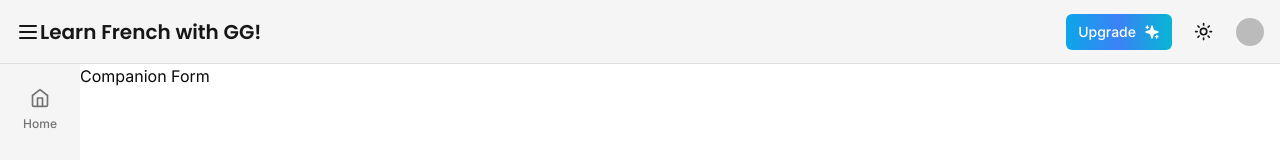
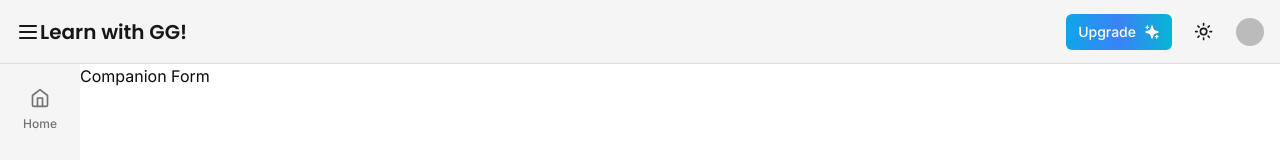
Before and after one commit to GroovyGG/learn-fran-ais, a Next.js app in the folder learn-french/: page /companion/1 in a window 1280 px wide. Shown: the top 160 px of the page. Built offline with nearby package versions, Linux system fonts and the light colour scheme; no server answers; the database is empty; sample sign-in values are in the browser's storage; some icons are missing.

Commit message:
change title

```diff
--- a/learn-french/components/navbar.tsx
+++ b/learn-french/components/navbar.tsx
@@ -25,7 +25,7 @@ export const Navbar = () => {
                         "hidden md:block text-xl md:tex-3xl font-bold text-primary",
                         font.className
                     )}>
-                        Learn French with GG!
+                        Learn with GG!
                     </h1>
 
                 </Link>
```
